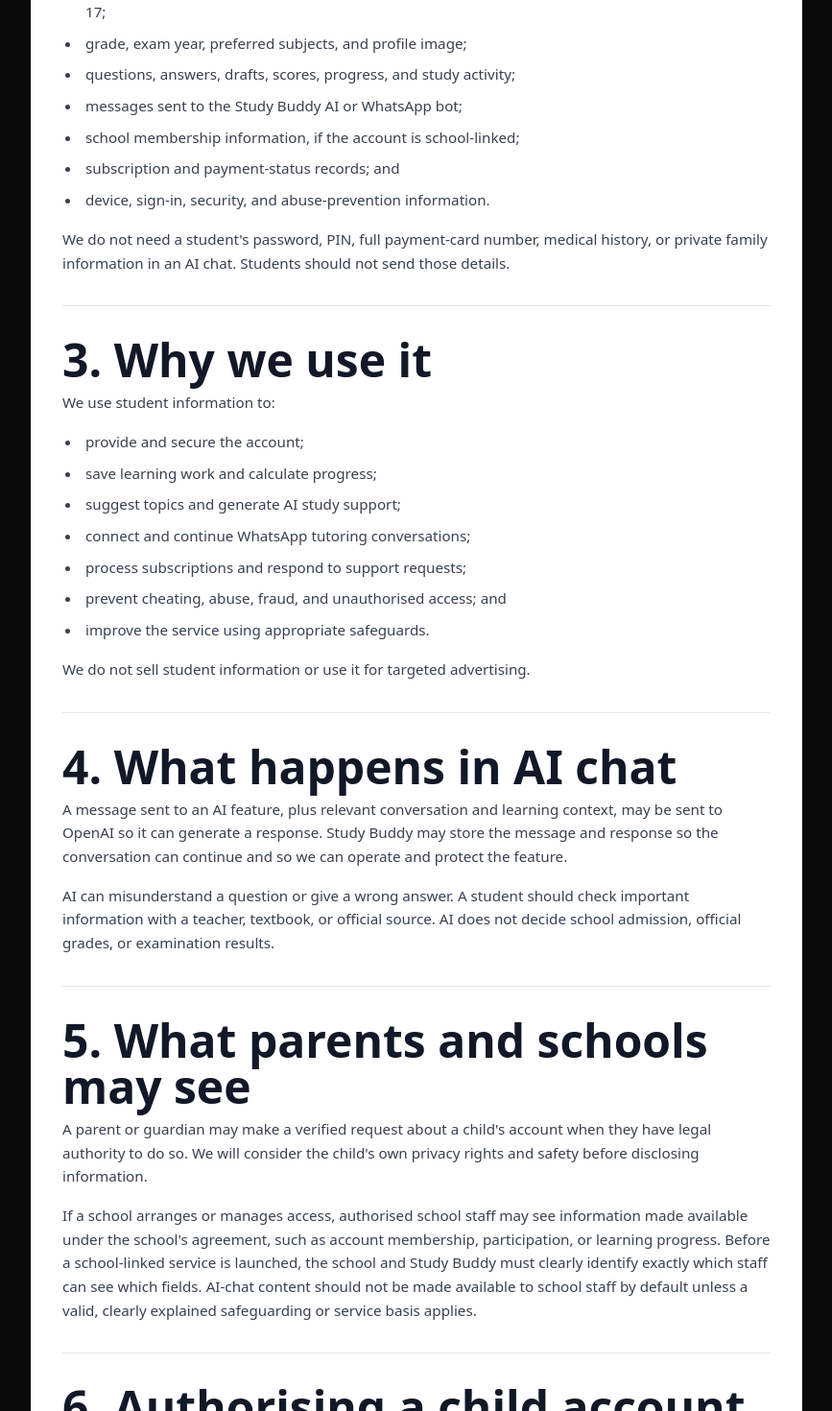
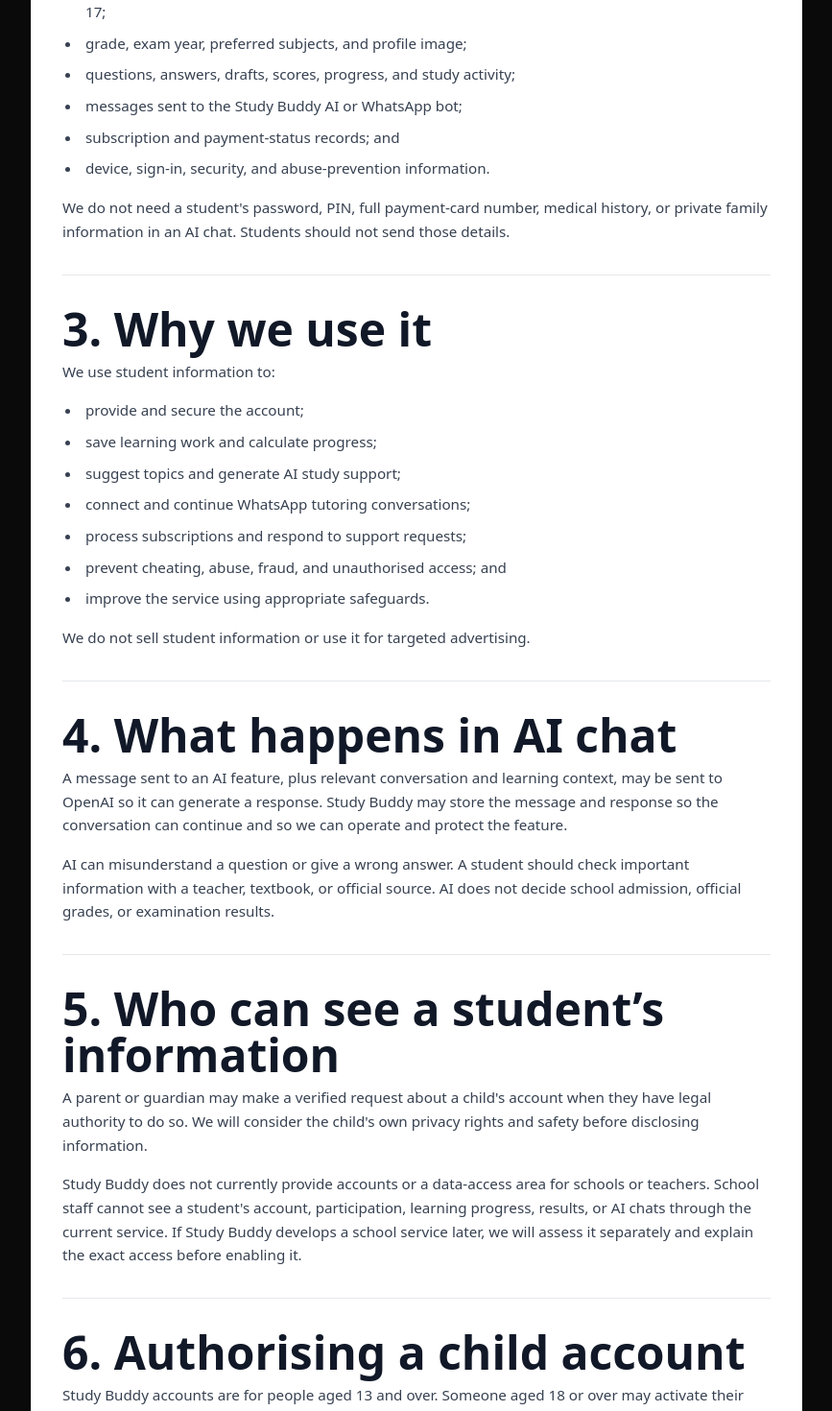
Before and after one commit to studybuddydevelopers/study-buddy-v2, a Next.js app: page /parent-student-privacy in a window 1280 px wide. Shown: the part 1000-2470 px from the top of the page at 96% size, without its empty margins (356-1223 px from the left). Built offline with nearby package versions, Linux system fonts and the light colour scheme; no server answers.

Commit message:
docs(parent-student-privacy): update privacy notice details
Updated the last updated date to reflect the new timeline.

Revised the description for clarity regarding learner data usage.

Changed section titles and content to better explain data access for schools.

```diff
--- a/app/parent-student-privacy/page.tsx
+++ b/app/parent-student-privacy/page.tsx
@@ -5,12 +5,12 @@ import PolicyDocumentPage, {
 import { PRIVACY_EMAIL } from "@/lib/legal-entity";
 import { createPageMetadata } from "@/lib/site-metadata";
 
-const LAST_UPDATED = "9 September 2026";
+const LAST_UPDATED = "10 September 2026";
 
 export const metadata = createPageMetadata({
   title: "Parent and Student Privacy Notice",
   description:
-    "A plain-language guide for students, parents and schools explaining what learner data Study Buddy uses, how AI chats work and what choices families have.",
+    "A plain-language guide for students and parents explaining what learner data Study Buddy uses, how AI chats work and what choices families have.",
   path: "/parent-student-privacy",
 });
 
@@ -44,7 +44,6 @@ const sections: PolicyDocumentSection[] = [
           <li>grade, exam year, preferred subjects, and profile image;</li>
           <li>questions, answers, drafts, scores, progress, and study activity;</li>
           <li>messages sent to the Study Buddy AI or WhatsApp bot;</li>
-          <li>school membership information, if the account is school-linked;</li>
           <li>subscription and payment-status records; and</li>
           <li>device, sign-in, security, and abuse-prevention information.</li>
         </ul>
@@ -99,7 +98,7 @@ const sections: PolicyDocumentSection[] = [
   },
   {
     id: "adults-and-schools",
-    title: "What parents and schools may see",
+    title: "Who can see a student’s information",
     content: (
       <>
         <p>
@@ -108,13 +107,12 @@ const sections: PolicyDocumentSection[] = [
           child&apos;s own privacy rights and safety before disclosing information.
         </p>
         <p>
-          If a school arranges or manages access, authorised school staff may see
-          information made available under the school&apos;s agreement, such as
-          account membership, participation, or learning progress. Before a
-          school-linked service is launched, the school and Study Buddy must
-          clearly identify exactly which staff can see which fields. AI-chat
-          content should not be made available to school staff by default unless
-          a valid, clearly explained safeguarding or service basis applies.
+          Study Buddy does not currently provide accounts or a data-access area
+          for schools or teachers. School staff cannot see a student&apos;s account,
+          participation, learning progress, results, or AI chats through the
+          current service. If Study Buddy develops a school service later, we
+          will assess it separately and explain the exact access before enabling
+          it.
         </p>
       </>
     ),
```
